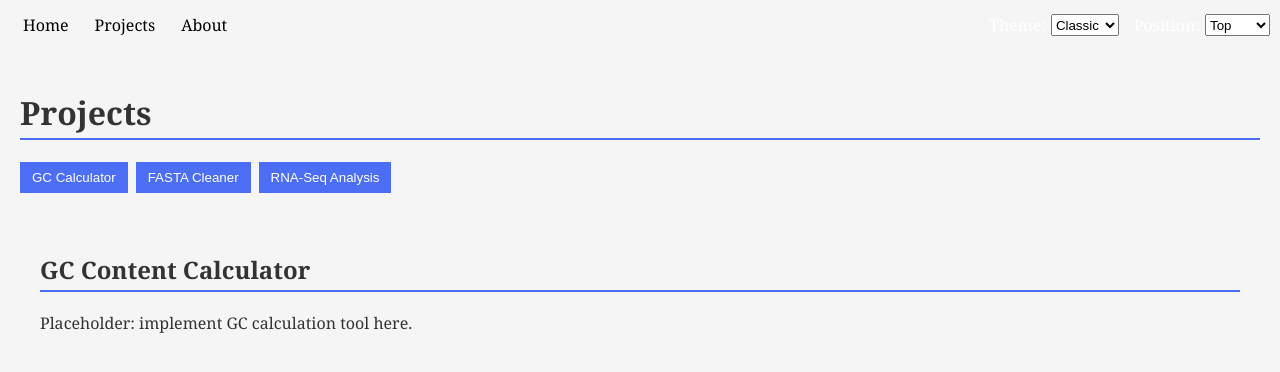
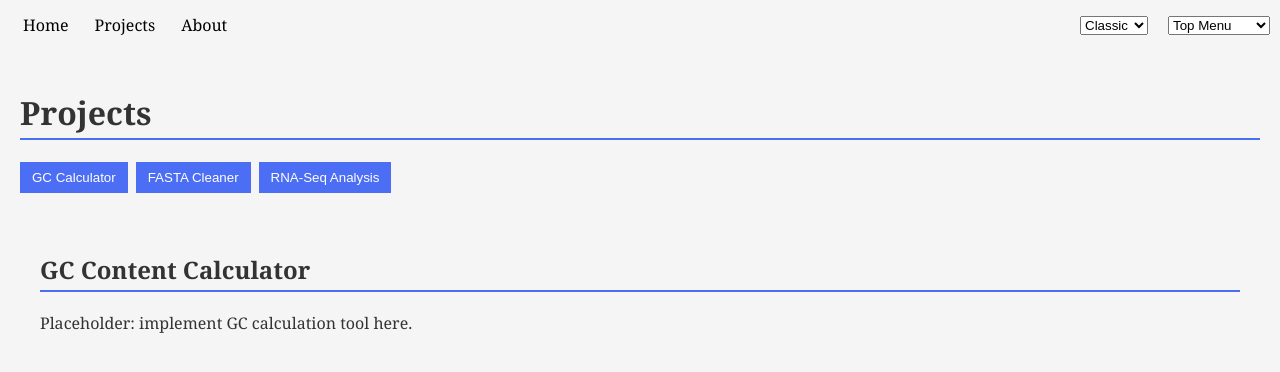
Before and after one commit to Ahnha/bioinformatics-dashboard, a React (Create React App) app: page /bioinformatics-dashboard/projects in a window 1280 px wide. Shown: the top 372 px of the page. Built offline with nearby package versions, Linux system fonts and the light colour scheme.

Commit message:
Remove labels

```diff
--- a/src/components/NavbarSelectors.tsx
+++ b/src/components/NavbarSelectors.tsx
@@ -7,22 +7,22 @@ interface NavbarSelectorsProps {
 
 const NavbarSelectors: React.FC<NavbarSelectorsProps> = ({ navbarPosition, setNavbarPosition }) => (
     <div style={getSelectorContainerStyle(navbarPosition)}>
-        <label htmlFor="theme-select" style={{ marginRight: '5px' }}>Theme:</label>
+        <label htmlFor="theme-select" style={{ marginRight: '5px' }} />
         <select id="theme-select" onChange={(e) => switchTheme(e.target.value)} style={{ marginRight: '15px' }}>
             <option value="classic">Classic</option>
             <option value="minimal">Minimal</option>
         </select>
 
-        <label htmlFor="position-select" style={{ marginRight: '5px' }}>Position:</label>
+        <label htmlFor="position-select" style={{ marginRight: '5px' }} />
         <select
             id="position-select"
             value={navbarPosition}
             onChange={(e) => setNavbarPosition(e.target.value)}
         >
-            <option value="navbar-top">Top</option>
-            <option value="navbar-bottom">Bottom</option>
-            <option value="navbar-left">Left</option>
-            <option value="navbar-right">Right</option>
+            <option value="navbar-top">Top Menu</option>
+            <option value="navbar-bottom">Bottom Menu</option>
+            <option value="navbar-left">Left Menu</option>
+            <option value="navbar-right">Right Menu</option>
         </select>
     </div>
 );
```
